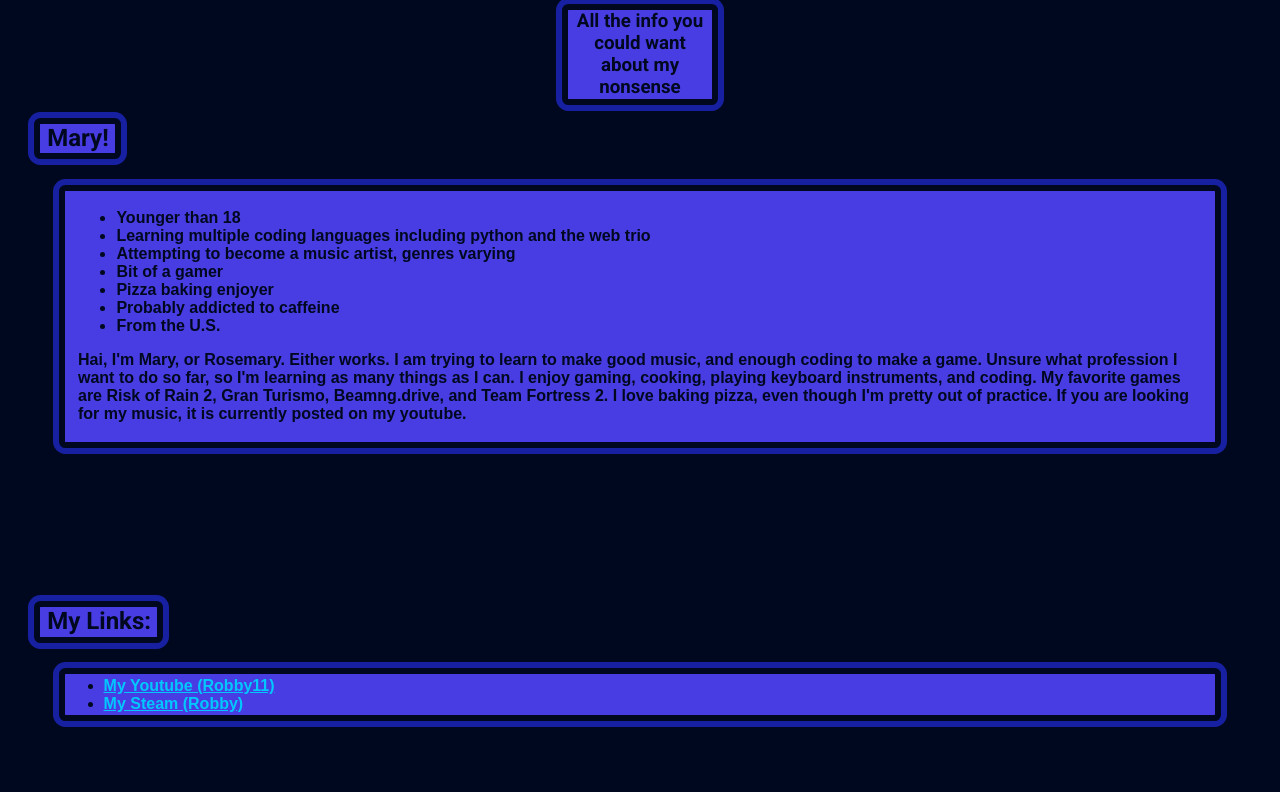
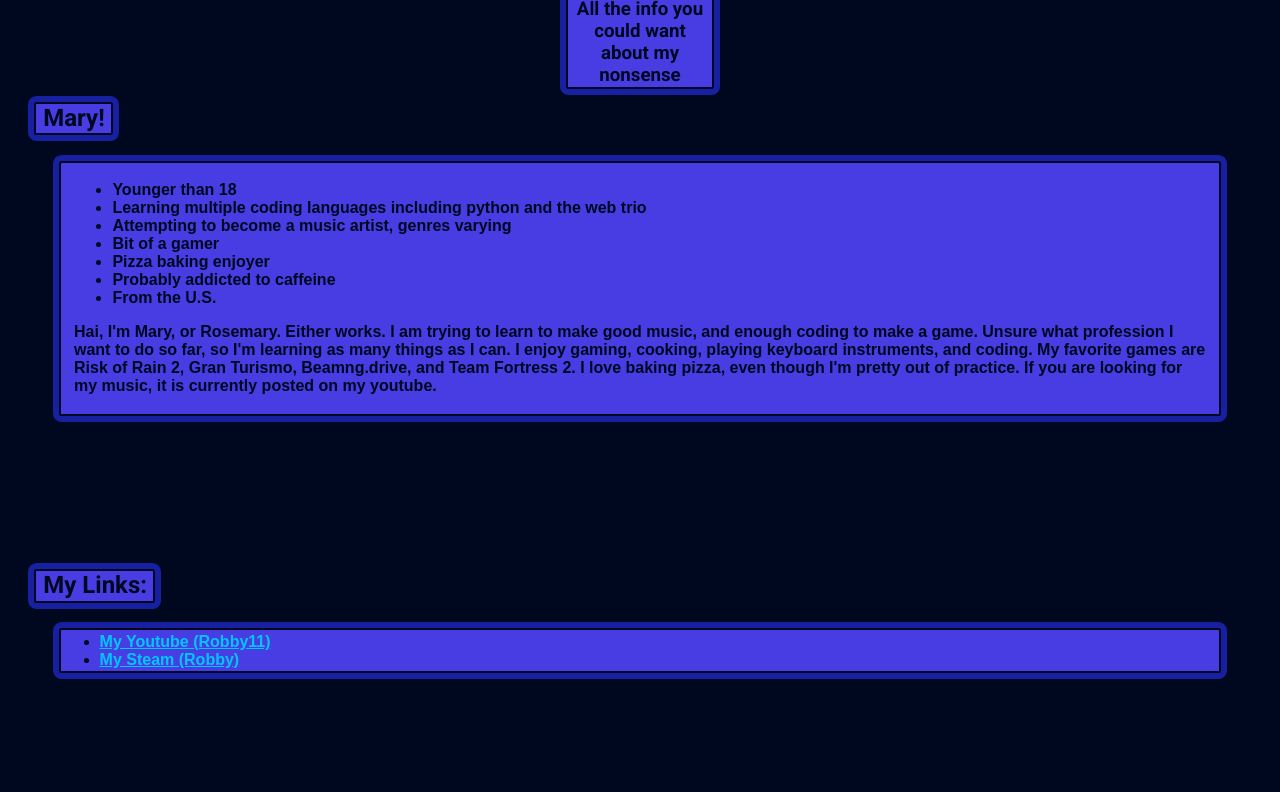
Before and after one commit to MaryMakesThings/MaryMakesThings.github.io, a plain HTML site: page index.html in a window 1280 px wide. Shown: the part 73-865 px from the top of the page. Drawn offline with Linux system fonts and the light colour scheme.

Commit message:
Update heystyle.css

```diff
--- a/heystyle.css
+++ b/heystyle.css
@@ -5,10 +5,10 @@ body {
 .basicclass1 {
     background-color:rgb(72, 61, 226);
     color:rgb(0, 8, 32);
-    border: 0.5vw;
+    border: 0.2vw;
     border-style:solid;
     border-color: rgb(0, 8, 32);
-    border-radius:0.5vw;
+    border-radius:0.2vw;
     margin-top: 1vw;
     margin-bottom: 0.75vw;
     padding-left: 0.6vw;
```
